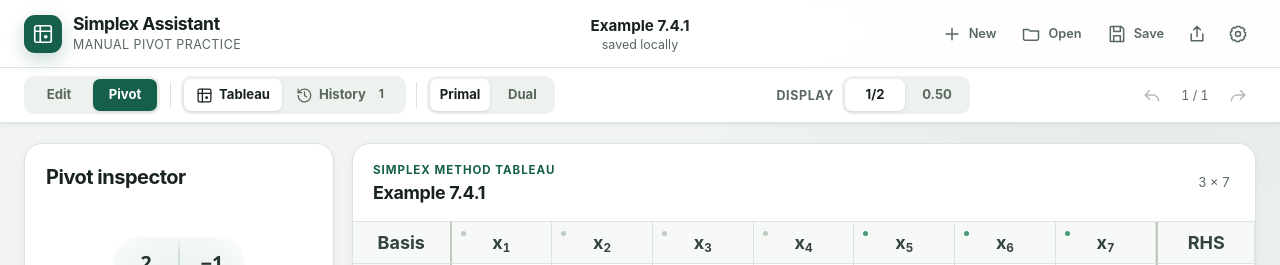
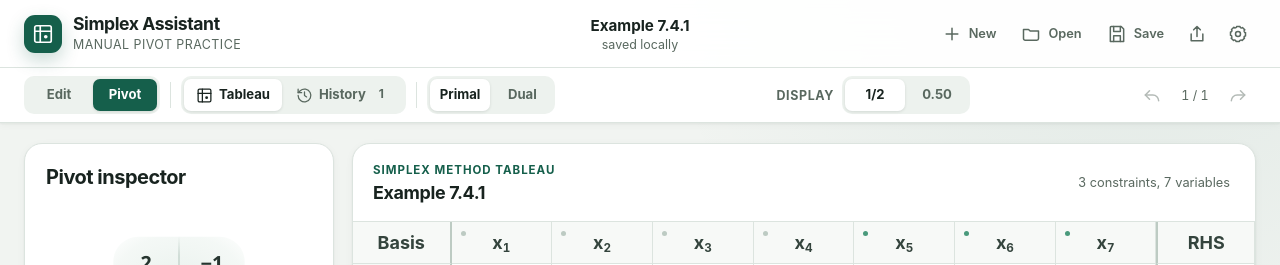
Before and after one commit to nelavenit/LPAssistant, a Next.js app: page / in a window 1280 px wide. Shown: the top 265 px of the page. Built offline with nearby package versions, Linux system fonts and the light colour scheme.

Commit message:
Clarify the tableau dimension summary
Replace the ambiguous rows-by-columns pair with explicit constraint and variable counts. The summary remains useful when horizontal scrolling hides some variable columns.

```diff
--- a/app/pivotlab/App.tsx
+++ b/app/pivotlab/App.tsx
@@ -415,7 +415,7 @@ export default function App() {
                 <h1>{current.title}</h1>
               </div>
               <div className="tableau-meta">
-                <span>{current.rows.length} × {current.variables.length}</span>
+                <span>{current.rows.length} {current.rows.length === 1 ? 'constraint' : 'constraints'}, {current.variables.length} {current.variables.length === 1 ? 'variable' : 'variables'}</span>
                 {current.phase === 'phase1' && <span className="status-badge amber">Phase I · −w</span>}
               </div>
             </header>
```
